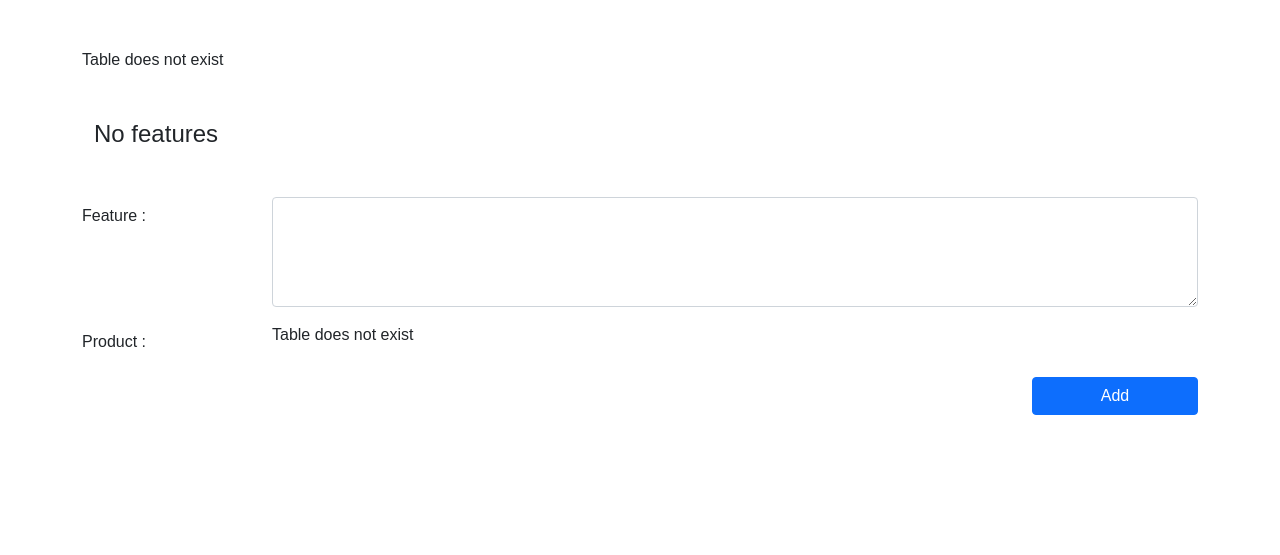
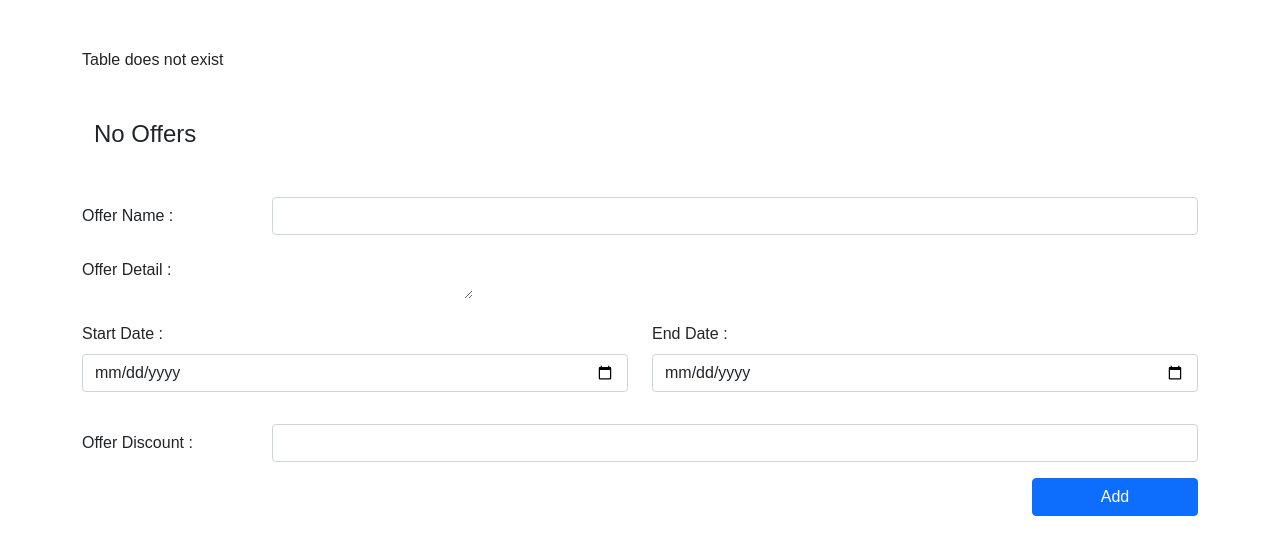
Before and after one commit to deepchhatralia/ecomm, a PHP site: page /ecomm/admin/product/offer.php in a window 1280 px wide. Shown: the part 59-614 px from the top of the page. Run offline with PHP 8.4, Linux system fonts and the light colour scheme; data that the repository does not hold is empty; some libraries are stand-ins or nearby versions.

Commit message:
Update offer.php

```diff
--- a/admin/product/offer.php
+++ b/admin/product/offer.php
@@ -5,7 +5,7 @@
     <meta charset="UTF-8">
     <meta http-equiv="X-UA-Compatible" content="IE=edge">
     <meta name="viewport" content="width=device-width, initial-scale=1.0">
-    <title>Feature</title>
+    <title>Offer</title>
 
     <link rel="stylesheet" href="../../css/style.css">
 
@@ -29,34 +29,41 @@
             <div class="my-modal-header">
                 <i class="fas fa-times close-my-modal" id="close-my-modal"></i>
             </div>
-            <div>
-                <form>
-                    <div class="row">
-                        <input type="text" id="modal_product_feature_id" style="display: none;">
-                        <div class="col-md-12 mb-3">
-                            <label for="modal_feature_name">Feature</label>
-                            <input name="name" id="modal_feature_name" type="text" class="form-control input">
-                        </div>
-                        <div class="col-md-12 mb-2">
-                            <?php
-                            $result = $obj->select('*', 'product');
-                            if ($result->num_rows > 0) {
-                                echo '<select class="form-select modal_product_id my-2 input" id="modal_product_id" name="modal_product_id">';
-                                echo '<option disabled selected>Company</option>';
-                                while ($row = $result->fetch_assoc()) {
-                                    echo '<option value="' . $row['product_id'] . '">' . $row['product_name'] . '</option>';
-                                }
-                                echo '</select>';
-                            }
-                            ?>
+            <div class="containerr my-5">
+                <input type="text" id="modal-offer-id" style="display: none;">
+                <div class="row mb-3">
+                    <label for="modal-offer-name" class="col-sm-2 col-form-label">Offer Name :</label>
+                    <div class="col-sm-10">
+                        <input type="text" class="form-control" id="modal-offer-name">
                     </div>
                 </div>
-                    <div class="row">
-                        <div class="col-md-3">
-                            <button class="w-100 btn btn-primary update-feature-btn">Update</button>
+                <div class="row mb-3">
+                    <label for="modal-offer_editor" class="col-sm-2 col-form-label">Offer Detail :</label>
+                    <div class="col-sm-10">
+                        <textarea name="content" id="modal-offer_editor"></textarea>
                     </div>
                 </div>
-                </form>
+                <div class="row mb-3">
+                    <div class="col-md-6 mb-3">
+                        <label for="modal-start-date" class="form-label">Start Date :</label>
+                        <input type="date" class="form-control" id="modal-start-date">
+                    </div>
+                    <div class="col-md-6 mb-3">
+                        <label for="modal-end-date" class="form-label">End Date :</label>
+                        <input type="date" class="form-control" id="modal-end-date">
+                    </div>
+                </div>
+                <div class="row mb-3">
+                    <label for="modal-discount" class="col-sm-2 col-form-label">Offer Discount :</label>
+                    <div class="col-sm-10">
+                        <input type="number" class="form-control" id="modal-discount">
+                    </div>
+                </div>
+                <div class="row justify-content-end">
+                    <div class="col-md-2">
+                        <button class="btn btn-primary w-100" id="update-offer-btn">Update</button>
+                    </div>
+                </div>
             </div>
         </div>
     </div>
@@ -64,7 +71,7 @@
 
     <div class="main-panel container my-5">
         <?php
-        $result = $obj->select('*', 'product_feature');
+        $result = $obj->select('*', 'offer');
         if ($result->num_rows > 0) {
         ?>
             <div class="content-wrapper">
@@ -75,9 +82,12 @@
                                 <table style="text-align: center;" id="order-listing" class="table">
                                     <thead>
                                         <tr>
-                                            <th>Feature ID</th>
-                                            <th>Feature</th>
-                                            <th>Product</th>
+                                            <th>Offer ID</th>
+                                            <th>Name</th>
+                                            <th>Description</th>
+                                            <th>Start Date</th>
+                                            <th>End Date</th>
+                                            <th>Discount</th>
                                             <th>Actions</th>
                                         </tr>
                                     </thead>
@@ -91,40 +101,51 @@
 
         <?php
         } else {
-            echo '<div class="container my-5"><h4>No features</h4></div>';
+            echo '<div class="container my-5"><h4>No Offers</h4></div>';
         }
         ?>
     </div>
 
     <div class="container my-5">
         <div class="row mb-3">
-            <label for="feature" class="col-sm-2 col-form-label">Feature :</label>
+            <label for="offer-name" class="col-sm-2 col-form-label">Offer Name :</label>
             <div class="col-sm-10">
-                <textarea class="form-control" id="feature" rows="4"></textarea>
+                <input type="text" class="form-control" id="offer-name">
             </div>
         </div>
         <div class="row mb-3">
-            <label for="product" class="col-sm-2 col-form-label">Product :</label>
+            <label for="feature" class="col-sm-2 col-form-label">Offer Detail :</label>
             <div class="col-sm-10">
-                <?php
-                $result = $obj->select('*', 'product');
-                if ($result->num_rows > 0) {
-                    echo '<select class="form-select product my-2 input" id="product" name="product">';
-                    echo '<option disabled selected>Product</option>';
-                    while ($row = $result->fetch_assoc()) {
-                        echo '<option value="' . $row['product_id'] . '">' . $row['product_name'] . '</option>';
-                    }
-                    echo '</select>';
-                }
-                ?>
+                <textarea name="content" id="offer_editor"></textarea>
+            </div>
+        </div>
+        <div class="row mb-3">
+            <div class="col-md-6 mb-3">
+                <label for="start-date" class="form-label">Start Date :</label>
+                <input type="date" class="form-control" id="start-date">
+            </div>
+            <div class="col-md-6 mb-3">
+                <label for="end-date" class="form-label">End Date :</label>
+                <input type="date" class="form-control" id="end-date">
+            </div>
+        </div>
+        <div class="row mb-3">
+            <label for="discount" class="col-sm-2 col-form-label">Offer Discount :</label>
+            <div class="col-sm-10">
+                <input type="number" class="form-control" id="discount">
             </div>
         </div>
         <div class="row justify-content-end">
             <div class="col-md-2">
-                <button class="btn btn-primary w-100" id="add-feature-btn">Add</button>
+                <button class="btn btn-primary w-100" id="add-offer-btn">Add</button>
             </div>
         </div>
     </div>
+
+    <!-- CKEditor  -->
+    <!-- <script src="https://cdn.ckeditor.com/4.17.1/standard/ckeditor.js"></script>
+    <script src="https://cdn.ckeditor.com/ckeditor5/12.3.1/classic/ckeditor.js"></script> -->
+
 
 
     <script>
@@ -135,30 +156,76 @@
             showData();
             $('.my-modal').fadeOut(1)
 
+            var editor, modal_editor;
+            ClassicEditor
+                .create(document.getElementById('offer_editor'), {
+                    toolbar: ['heading', '|', 'bold', 'italic', 'link', 'bulletedList', 'numberedList', 'blockQuote'],
+                    heading: {
+                        options: [{
+                                model: 'paragraph',
+                                title: 'Paragraph',
+                                class: 'ck-heading_paragraph'
+                            },
+                            {
+                                model: 'heading1',
+                                view: 'h1',
+                                title: 'Heading 1',
+                                class: 'ck-heading_heading1'
+                            },
+                            {
+                                model: 'heading2',
+                                view: 'h2',
+                                title: 'Heading 2',
+                                class: 'ck-heading_heading2'
+                            }
+                        ]
+                    }
+                })
+                .then(newEditor => {
+                    editor = newEditor;
+                })
+                .catch(error => {
+                    console.error(error);
+                });
+
             $('#alert-success').hide()
 
             var toastTrigger = document.getElementById('liveToastBtn')
             var toastLiveExample = document.getElementById('liveToast')
 
-            $('#add-feature-btn').click(() => {
-                const feature = $('#feature').val()
-                const product = $('#product').val()
+            $('#add-offer-btn').click(() => {
+                const name = $('#offer-name').val()
+                const desc = editor.getData()
+                const startDate = $('#start-date').val()
+                const endDate = $('#end-date').val()
+                const discount = $('#discount').val()
 
-                if (feature && product) {
+                if (name && desc && startDate && endDate && discount) {
                     $.ajax({
-                        url: "ajax/addfeature.php",
+                        url: "ajax/addOffer.php",
                         type: "POST",
                         data: {
-                            feature,
-                            product
+                            name,
+                            desc,
+                            startDate,
+                            endDate,
+                            discount
+                        },
+                        beforeSend() {
+                            console.log(name, startDate, endDate, discount);
                         },
                         success(data) {
                             if (data == 'Added') {
-                                $('#feature').val('')
-                                $('#product').val('Select product')
+                                $('#offer-name').val('')
+                                editor.setData(' ')
+                                $('#start-date').val('')
+                                $('#end-date').val('')
+                                $('#discount').val('')
+
                                 showData()
-                                showNotification('Success', 'Product feature added to database')
+                                showNotification('Success', 'Offer added to database')
                             } else {
+                                console.log(data);
                                 showNotification('Error', 'Please try again...')
                             }
                         }
@@ -174,10 +241,42 @@
                 if (e.target && e.target.id == 'fa-edit') {
                     const id = e.target.parentNode.parentNode.firstChild.nextSibling.innerText;
 
+                    if (id !== '0') {
+                        ClassicEditor
+                            .create(document.getElementById('modal-offer_editor'), {
+                                toolbar: ['heading', '|', 'bold', 'italic', 'link', 'bulletedList', 'numberedList', 'blockQuote'],
+                                heading: {
+                                    options: [{
+                                            model: 'paragraph',
+                                            title: 'Paragraph',
+                                            class: 'ck-heading_paragraph'
+                                        },
+                                        {
+                                            model: 'heading1',
+                                            view: 'h1',
+                                            title: 'Heading 1',
+                                            class: 'ck-heading_heading1'
+                                        },
+                                        {
+                                            model: 'heading2',
+                                            view: 'h2',
+                                            title: 'Heading 2',
+                                            class: 'ck-heading_heading2'
+                                        }
+                                    ]
+                                }
+                            })
+                            .then(newEditor => {
+                                modal_editor = newEditor;
+                            })
+                            .catch(error => {
+                                console.error(error);
+                            });
+
                         $('.my-modal').fadeIn(600)
 
                         $.ajax({
-                        url: "showData/getFeature.php",
+                            url: "showData/getOffer.php",
                             type: "POST",
                             data: {
                                 id,
@@ -186,19 +285,24 @@
                             success(data) {
                                 const x = JSON.parse(data)
 
-                            $('#modal_product_feature_id').val(x[0])
-                            $('#modal_feature_name').val(x[1])
-                            $('.modal_product_id').val(x[2])
+                                $('#modal-offer-id').val(id)
+                                $('#modal-offer-name').val(x[1])
+                                modal_editor.setData(x[2])
+                                $('#modal-start-date').val(x[3])
+                                $('#modal-end-date').val(x[4])
+                                $('#modal-discount').val(x[5])
+                                console.log(x[0]);
                             }
                         })
+                    }
                 }
 
                 if (e.target && e.target.id == 'fa-trash-alt') {
                     const id = e.target.parentNode.parentNode.firstChild.nextSibling.innerText;
-
+                    if (id !== '0') {
                         if (confirm('Are you sure you want to delete the record ???')) {
                             $.ajax({
-                            url: "showData/getFeature.php",
+                                url: "showData/getOffer.php",
                                 type: "POST",
                                 data: {
                                     id: id,
@@ -206,7 +310,7 @@
                                 },
                                 success(data) {
                                     if (data) {
-                                    showNotification('Success', 'Product feature deleted from database')
+                                        showNotification('Success', 'Offer deleted from database')
                                         showData()
                                     } else {
                                         showNotification('Error', 'Please try again...')
@@ -214,32 +318,44 @@
                                 }
                             })
                         }
+                    } else {
+                        showNotification('Error', 'Sorry, can\'t delete')
+                    }
                 }
 
                 if (e.target && e.target.id == 'close-my-modal') {
                     $('.my-modal').fadeOut(600)
+                    modal_editor.destroy()
                 }
 
             })
 
-            $('.update-feature-btn').click((e) => {
+            $('#update-offer-btn').click((e) => {
                 e.preventDefault()
-                const id = $('#modal_product_feature_id').val()
-                const feature = $('#modal_feature_name').val()
-                const product_id = $('#modal_product_id').val()
+                const id = $('#modal-offer-id').val()
+                const name = $('#modal-offer-name').val()
+                const desc = modal_editor.getData()
+                const startDate = $('#modal-start-date').val()
+                const endDate = $('#modal-end-date').val()
+                const discount = $('#modal-discount').val()
 
+                if (id && name && desc && startDate && endDate && discount) {
                     $.ajax({
-                    url: "showData/getFeature.php",
+                        url: "showData/getOffer.php",
                         type: "POST",
                         data: {
                             id,
-                        feature,
-                        product_id,
+                            name,
+                            desc,
+                            startDate,
+                            endDate,
+                            discount,
                             operation: 'update'
                         },
                         success(data) {
                             if (data) {
                                 $('.my-modal').fadeOut(1)
+                                modal_editor.destroy()
                                 showData()
                                 showNotification('Success', 'Product details updated')
                             } else {
@@ -247,6 +363,7 @@
                             }
                         }
                     })
+                }
             })
 
             function showNotification(msgHeader, msgBody) {
@@ -269,7 +386,7 @@
 
             function showData() {
                 $.ajax({
-                    url: "showData/showFeature.php",
+                    url: "showData/showOffer.php",
                     success(data) {
                         $('tbody').html(data)
                     }
```
Lines whose indentation alone changed are shown as unchanged.
